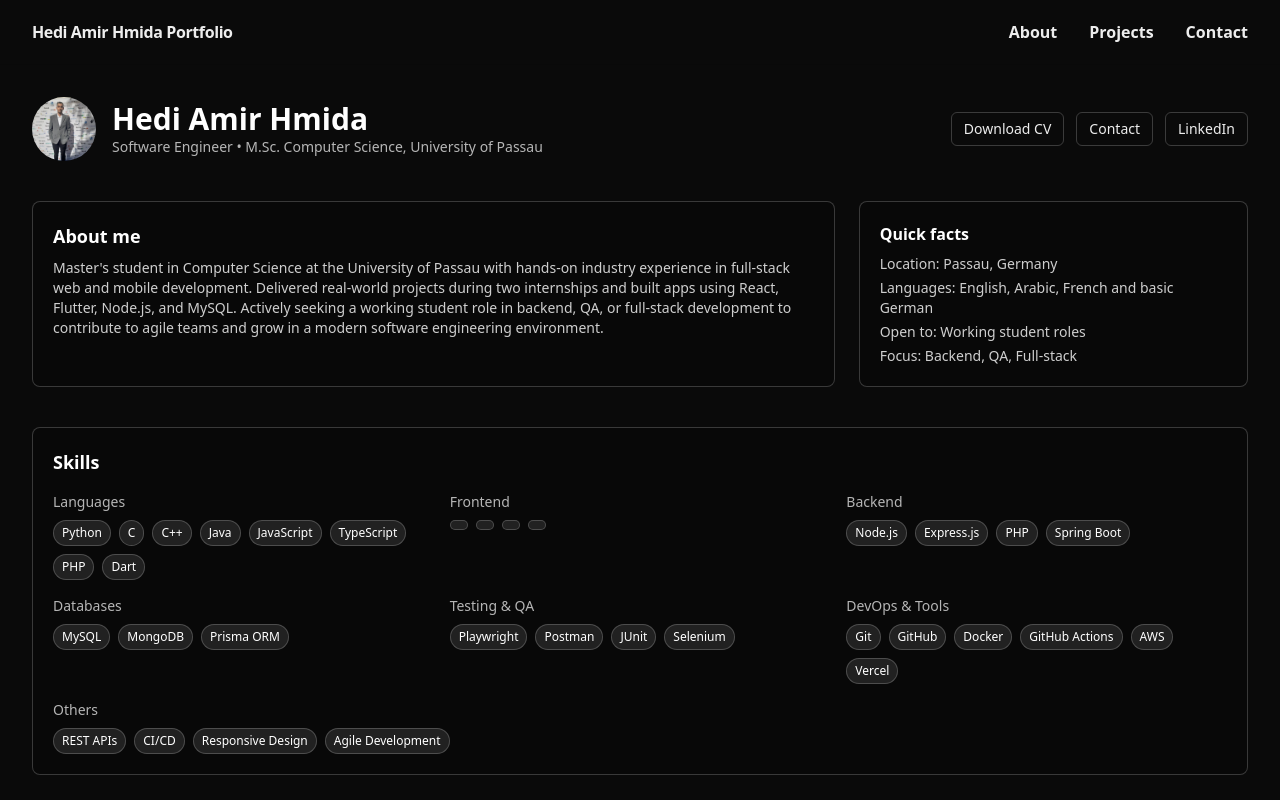
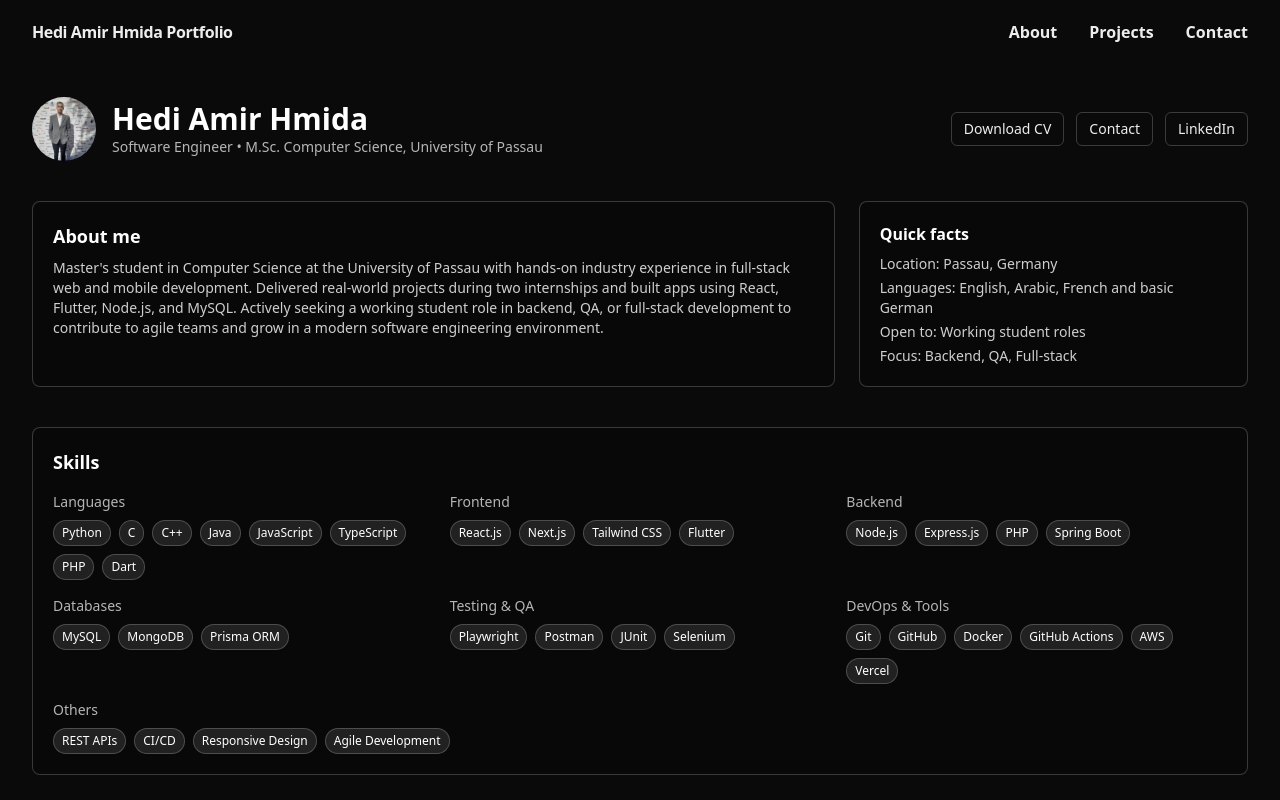
Before and after one commit to HediAmirHmida/MyPortfolio, a Next.js app: page /about in a window 1280 px wide. Shown: the top 800 px of the page. Built offline with nearby package versions, Linux system fonts and the light colour scheme; no server answers.

Commit message:
deployementv3

```diff
--- a/app/about/page.tsx
+++ b/app/about/page.tsx
@@ -66,7 +66,9 @@ export default function AboutPage() {
             <h3 className="text-sm font-medium text-white/70 mb-2">Frontend</h3>
             <div className="flex flex-wrap gap-2">
               {["React.js", "Next.js", "Tailwind CSS", "Flutter"].map((s) => (
-                <span key={s} className="text-xs rounded-full px-2 py-1 border border-white/20 bg-white/10 text-white"></span>
+                <span key={s} className="text-xs rounded-full px-2 py-1 border border-white/20 bg-white/10 text-white">
+                  {s}
+                </span>
               ))}
             </div>
           </div>
--- a/app/components/Footer.tsx
+++ b/app/components/Footer.tsx
@@ -2,7 +2,7 @@ export default function Footer() {
   return (
     <footer className="border-t border-black/10 dark:border-white/10 py-6 text-sm text-center text-black/70 dark:text-white/70">
       <div className="container mx-auto px-4">
-        © {new Date().getFullYear()} Amir — All rights reserved.
+        © {new Date().getFullYear()} Hed Amir Hmida — All rights reserved.
       </div>
     </footer>
   );
```
